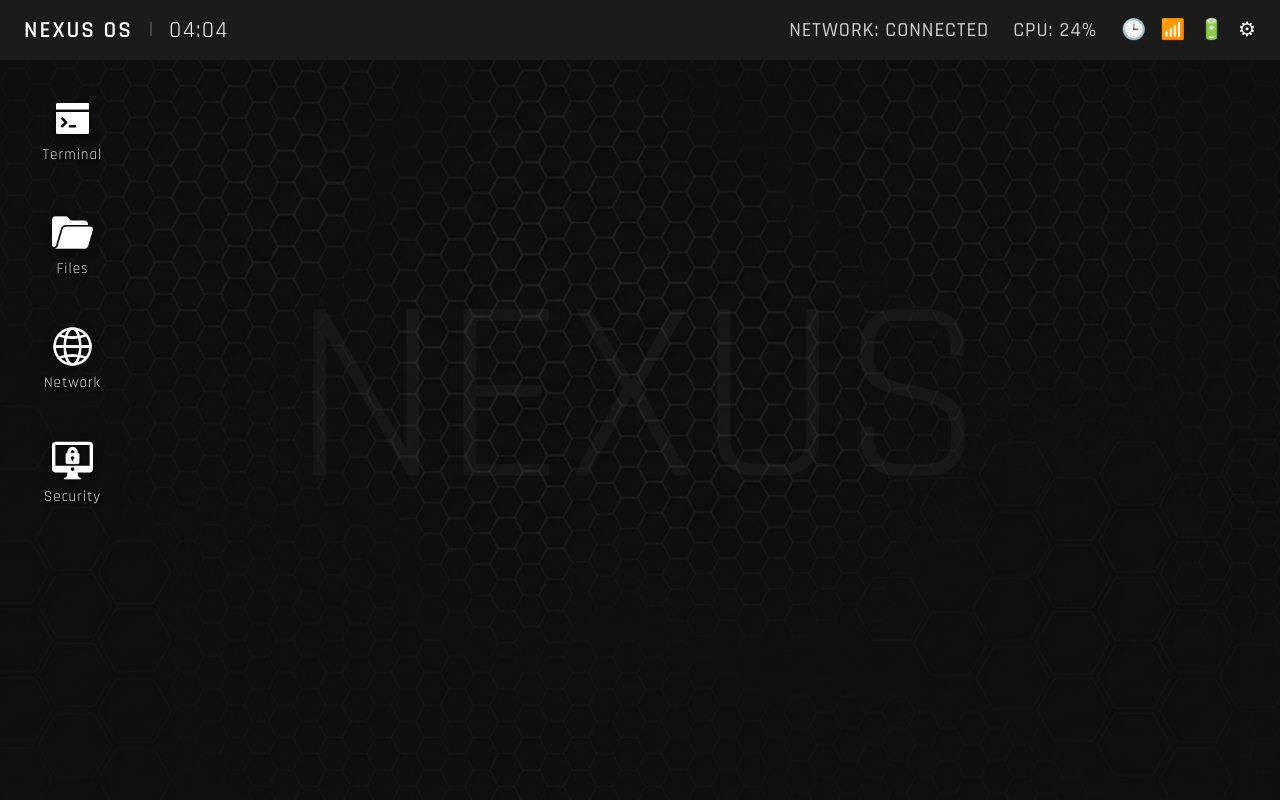
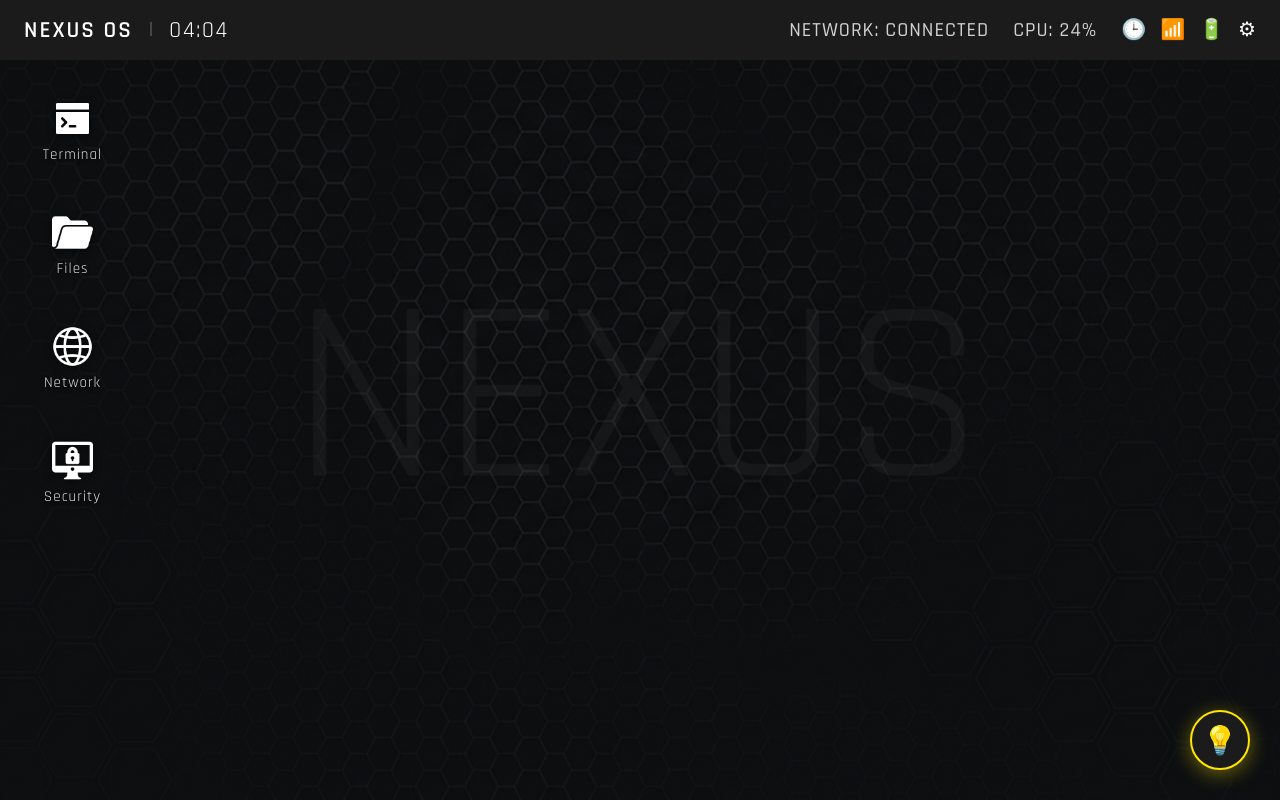
Before and after one commit to decalcoomania/hack-the-system, a React (Vite) app: page / in a window 1280 px wide. Built offline with nearby package versions, Linux system fonts and the light colour scheme.

Commit message:
Add missing CSS for hint-fab-btn button

```diff
--- a/src/App.css
+++ b/src/App.css
@@ -601,8 +601,68 @@ body {
 }
 
 /* =========================
-   HINT MODAL ENHANCEMENTS
+   HINT FAB BUTTON & MODAL
 ========================= */
+
+/* Кнопка-лампочка у кутку */
+.hint-fab-btn {
+  position: fixed !important;
+  bottom: 30px !important;
+  right: 30px !important;
+  width: 60px !important;
+  height: 60px !important;
+  border-radius: 50% !important;
+  background: #1b1b1b !important;
+  border: 2px solid #ffe600 !important;
+  font-size: 28px !important;
+  cursor: pointer !important;
+  z-index: 9999 !important; /* Гарантує, що кнопка поверх усіх вікон */
+  box-shadow: 0 4px 20px rgba(255, 230, 0, 0.4) !important;
+  display: flex !important;
+  align-items: center !important;
+  justify-content: center !important;
+  transition: all 0.2s ease !important;
+}
+
+.hint-fab-btn:hover {
+  transform: scale(1.1) !important;
+  background: #ffe600 !important;
+  box-shadow: 0 6px 25px rgba(255, 230, 0, 0.7) !important;
+}
+
+/* Модальне вікно підказки */
+.hint-modal {
+  border: 1px solid #ffe600 !important;
+  max-width: 500px;
+}
+
+.hint-header {
+  display: flex;
+  justify-content: space-between;
+  align-items: center;
+  border-bottom: 1px solid rgba(255, 230, 0, 0.2);
+  padding-bottom: 10px;
+  margin-bottom: 15px;
+}
+
+.hint-header h3 {
+  margin: 0;
+  color: #ffe600;
+  font-size: 20px;
+  letter-spacing: 1px;
+}
+
+.hint-close-btn {
+  background: transparent;
+  border: none;
+  color: #888;
+  font-size: 24px;
+  cursor: pointer;
+}
+
+.hint-close-btn:hover {
+  color: #fff;
+}
 
 .text-left {
   text-align: left;
```
